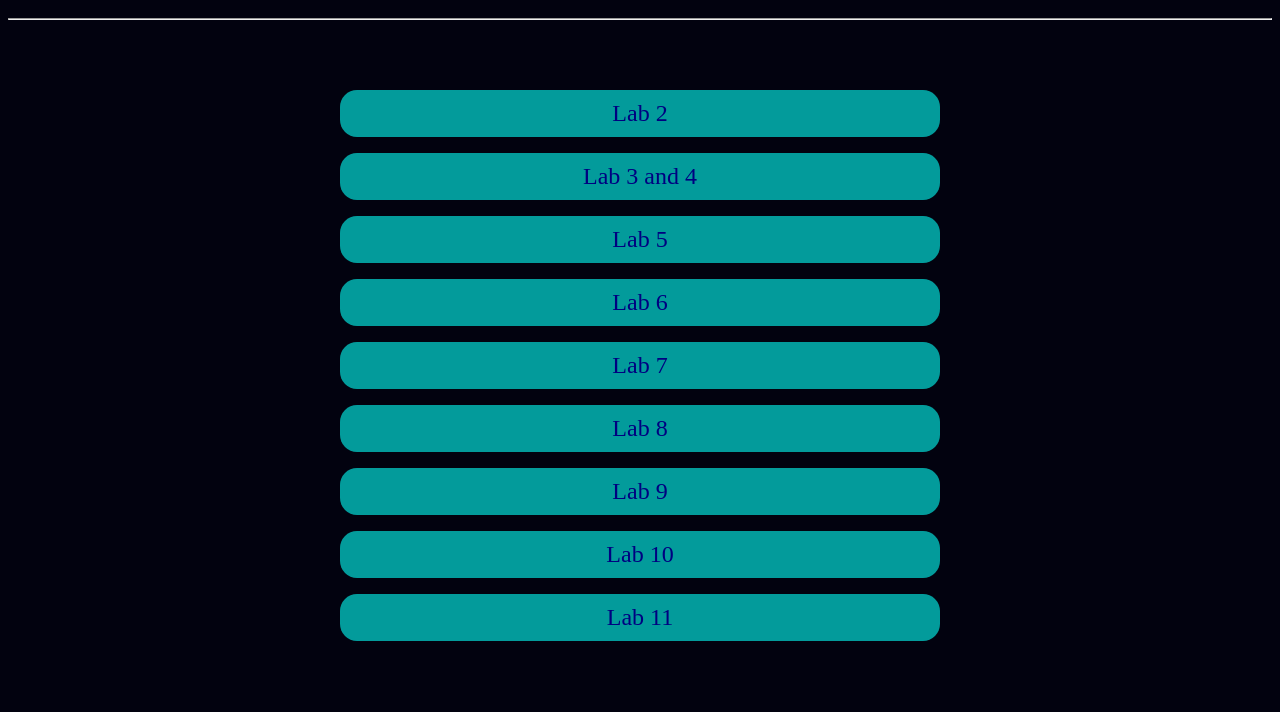
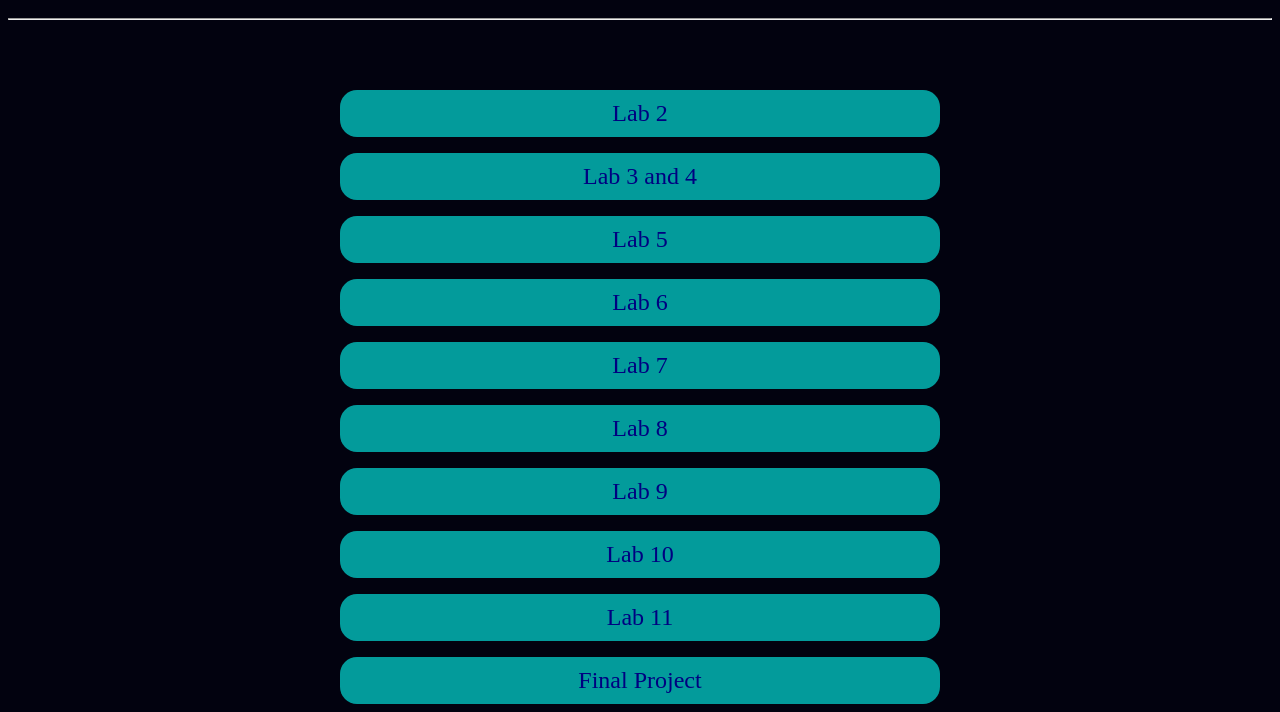
Before and after one commit to amrxt1/csci-165, a plain HTML site: page index.html in a window 1280 px wide. Shown: the part 102-814 px from the top of the page. Drawn offline with Linux system fonts and the light colour scheme.

Commit message:
Add hyperlink to project

```diff
--- a/index.html
+++ b/index.html
@@ -31,6 +31,7 @@
       <a href="lab-9.html">Lab 9</a>
       <a href="lab-10.html">Lab 10</a>
       <a href="lab-11.html">Lab 11</a>
+      <a href="project.html">Final Project</a>
     </div>
   </body>
 </html>
```
